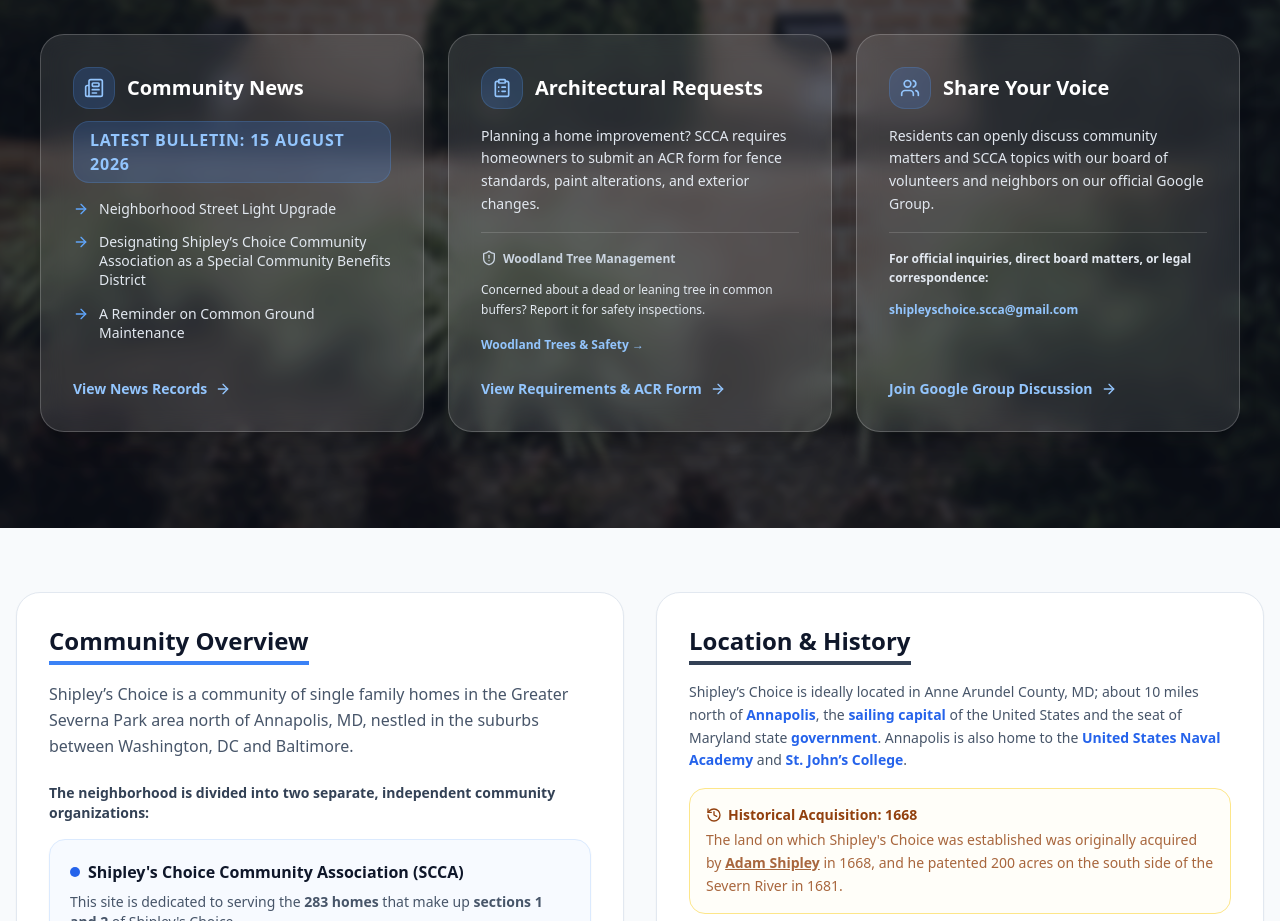
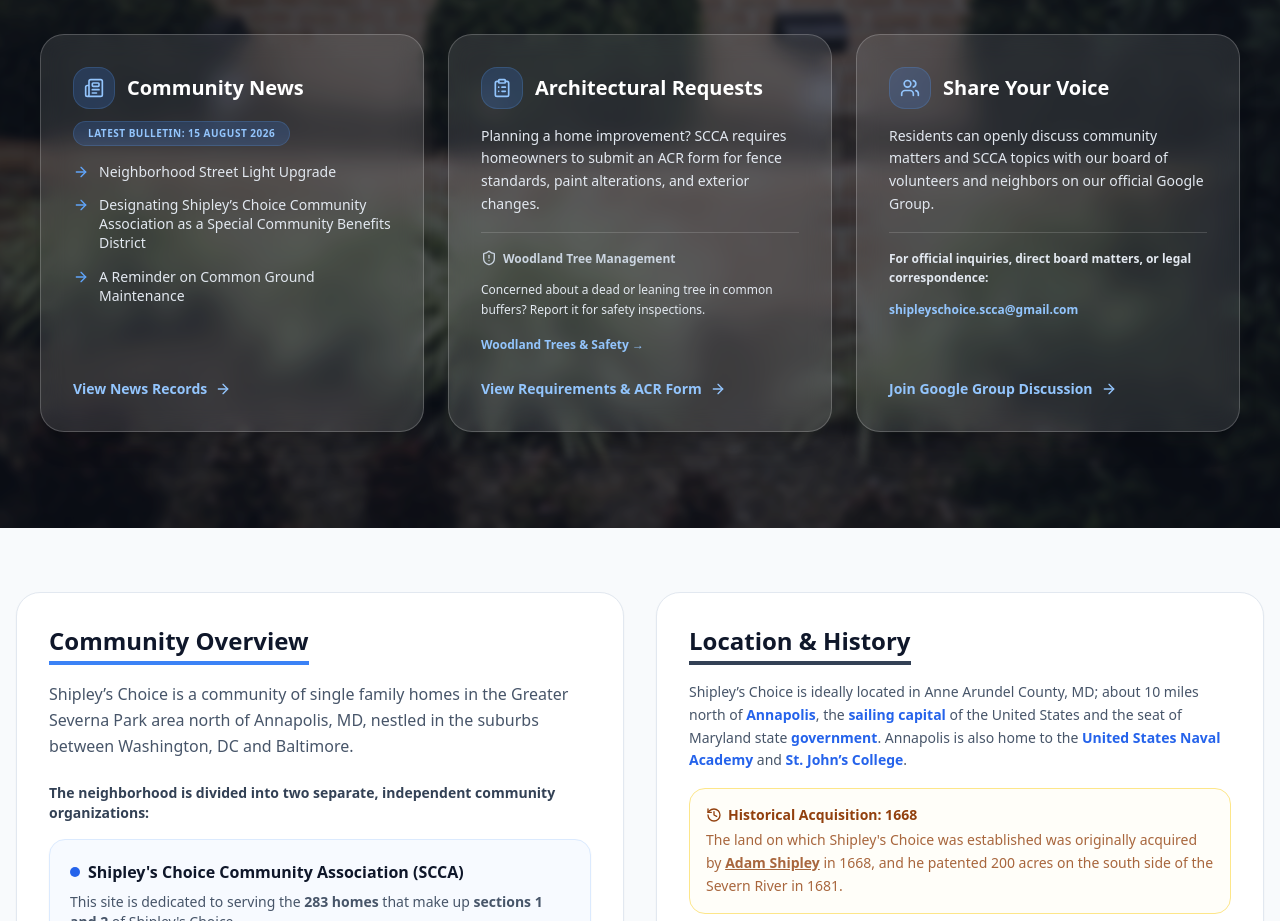
Before and after one commit to tschulmeister/scca-website, a SvelteKit app: page / in a window 1280 px wide. Shown: the part 820-1741 px from the top of the page. Built offline with nearby package versions, Linux system fonts and the light colour scheme.

Commit message:
small touchup

```diff
--- a/src/routes/+page.svelte
+++ b/src/routes/+page.svelte
@@ -92,7 +92,7 @@
             <h3 class="text-lg sm:text-xl font-black text-white leading-tight">Community News</h3>
           </div>
           {#if latestNews}
-            <div class="w-fit text-2xs font-bold uppercase tracking-wider text-blue-300 bg-blue-500/20 border border-blue-400/20 px-4 py-1.5 rounded-2xl">
+            <div class="w-fit text-[10px] font-bold uppercase tracking-wider text-blue-300 bg-blue-500/20 border border-blue-400/20 px-3.5 py-1 rounded-2xl">
               Latest Bulletin: {latestNews.date}
             </div>
           {/if}
```
